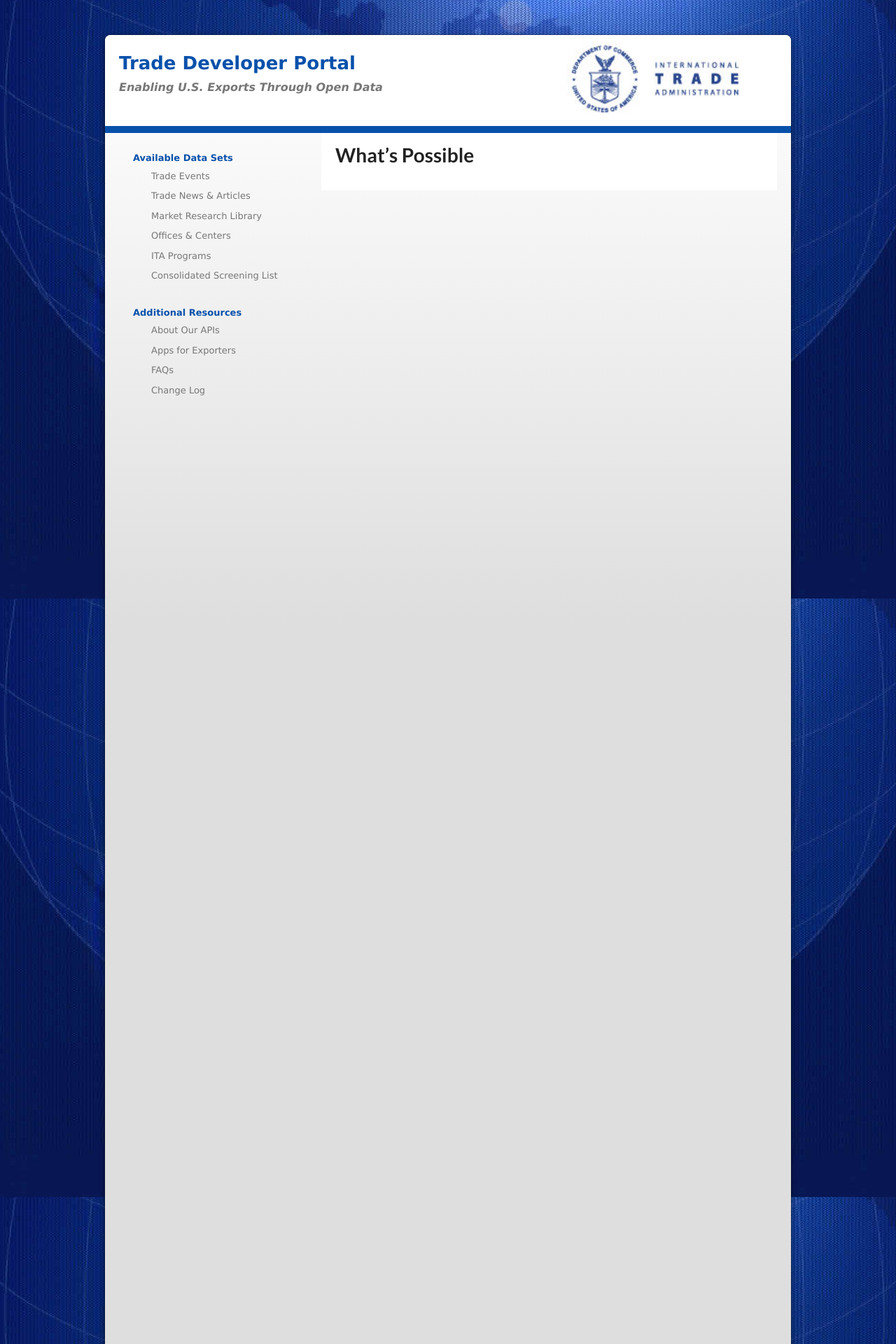
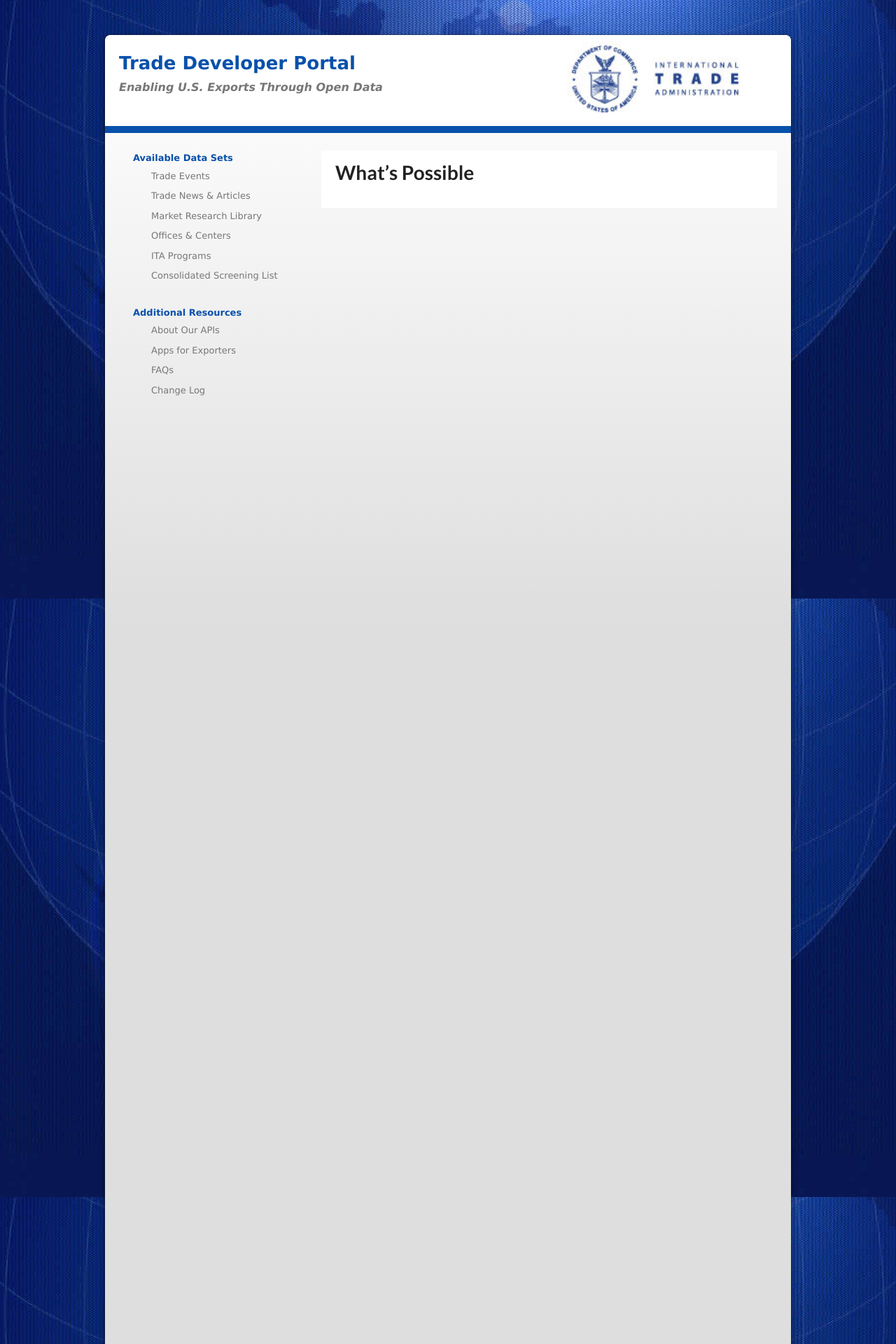
Before and after one commit to InternationalTradeAdministration/developerportal, a Jekyll site: the page built from _posts/2013-09-05-explore-apis.markdown, in a window 1280 px wide. Shown: the top 1920 px of the page at 70% size. Built offline with Jekyll 4.4.1, drawn with Linux system fonts in a browser that asks for light colours.

Commit message:
update template and index

```diff
--- a/_layouts/template.html
+++ b/_layouts/template.html
@@ -55,7 +55,7 @@
 						</div>
 
 					<section style="float: right; background: #fff;
-    width: 65%; margin-top:-400px; border-radius: 0 " >
+    width: 65%; margin-top:-375px; border-radius: 0 " >
 {{ content }}
       </section>
 
--- a/index.html
+++ b/index.html
@@ -1,3 +1,4 @@
+
 <!doctype html>
 <html>
   <head>
@@ -55,7 +56,7 @@
 						</div>
 
 					<section style="float: right; background: #fff;
-    width: 65%; margin-top:-400px; border-radius: 0 " >
+    width: 65%; margin-top:-375px; border-radius: 0 " >
         <h3>Welcome to the Trade Developer Portal!</h3>
 		<p>Through this site, the Federal government gives software developers
 access to authoritative information on U.S. exports and international
```
